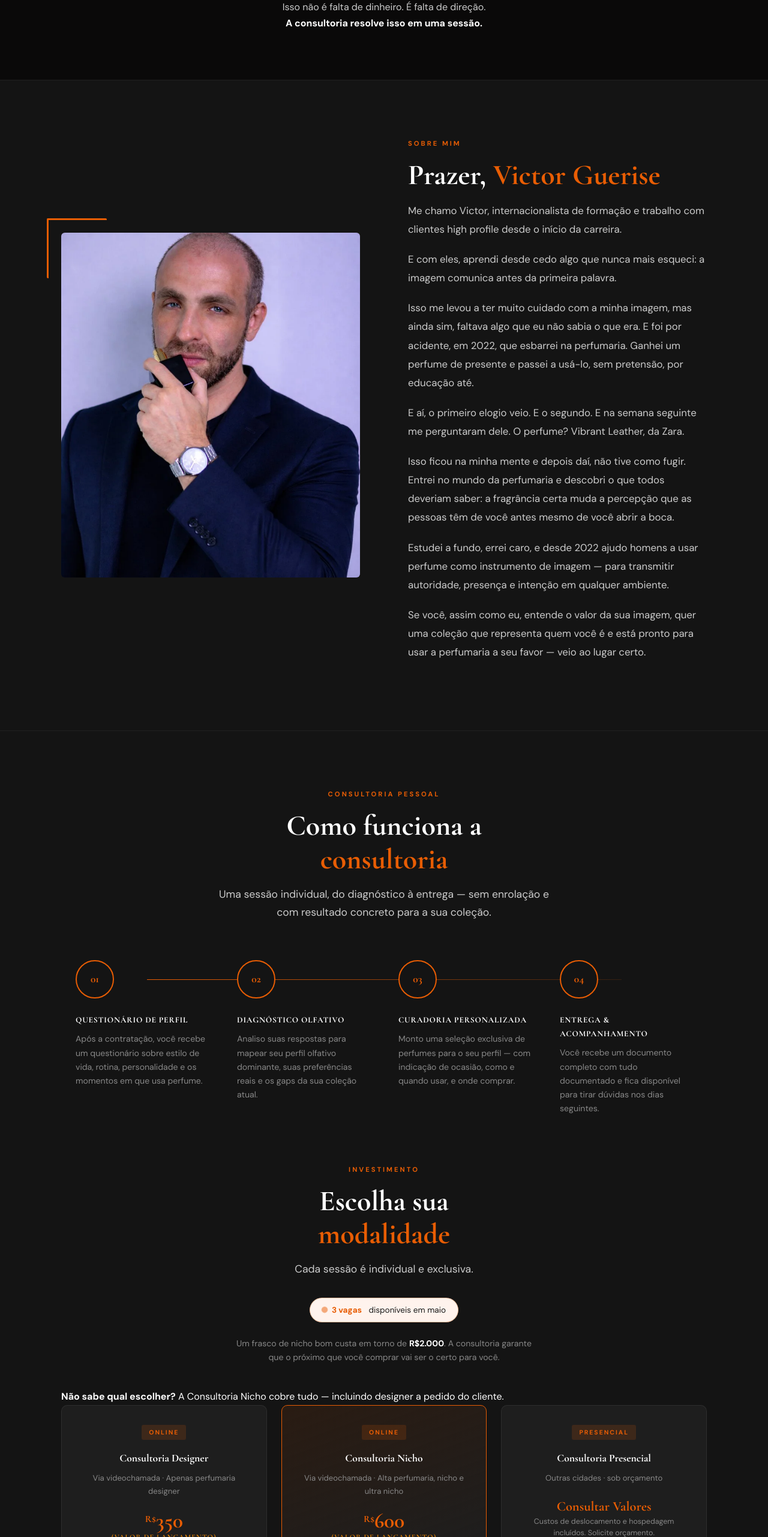
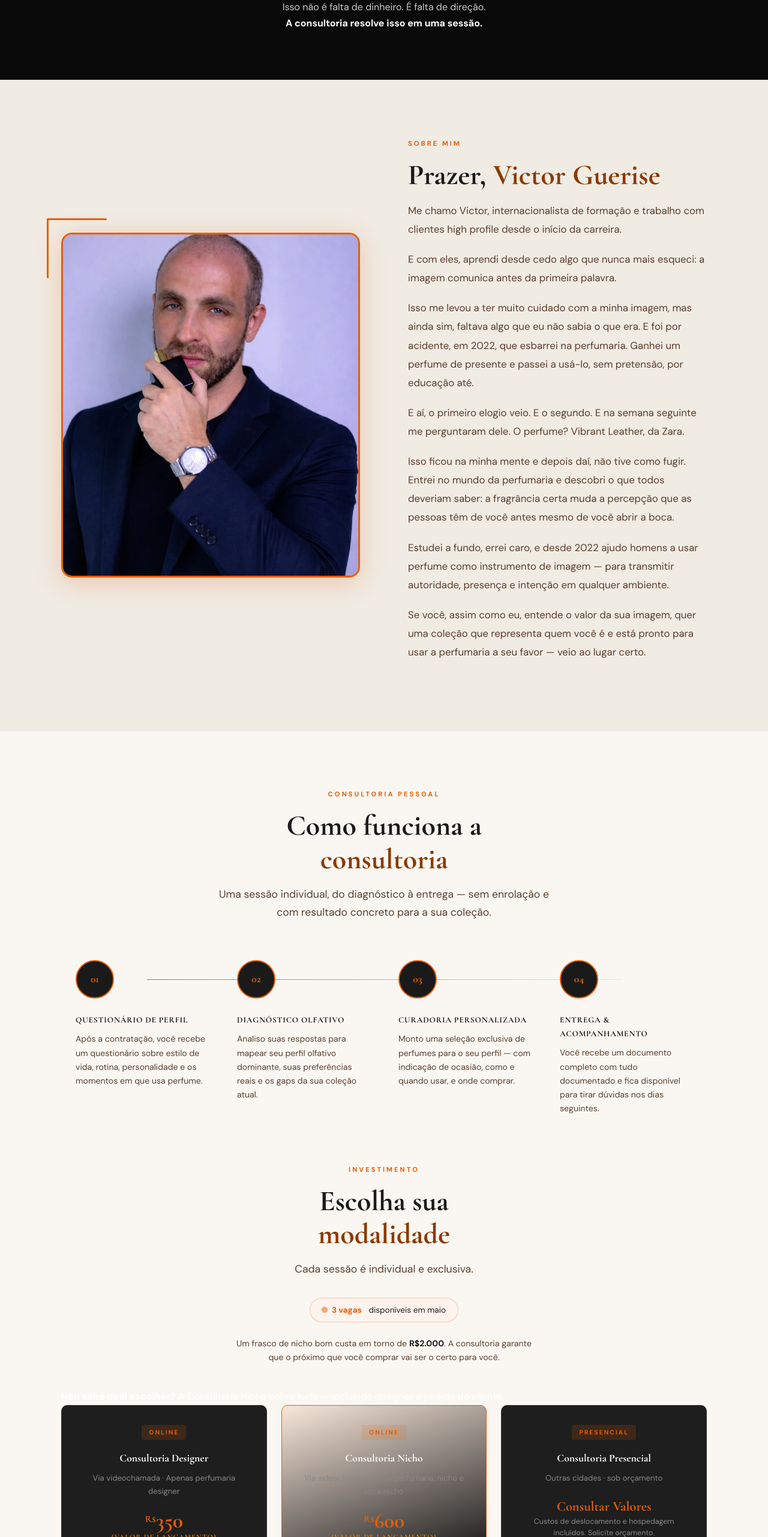
Before and after one commit to vguerise/vguerise, a plain HTML site: page index.html in a window 1280 px wide. Shown: the part 1457-4020 px from the top of the page at 60% size. Drawn offline with nearby package versions, Linux system fonts and the light colour scheme; a web font is replaced by a local one.

Commit message:
Adiciona quebras de cor cream e off-white nas secoes de bio e preco

```diff
--- a/index.html
+++ b/index.html
@@ -1,4 +1,4 @@
-﻿﻿<!DOCTYPE html>
+﻿﻿﻿<!DOCTYPE html>
 <html lang="pt-BR">
 <head>
     <meta charset="UTF-8">
@@ -901,6 +901,30 @@
         }
 
         @keyframes pulse { 0%,100%{opacity:1;transform:scale(1)} 50%{opacity:0.5;transform:scale(1.3)} }
+
+        /* ── LIGHT BREAKS ──────────────────────────────────────── */
+        #sobre { background: #F0EBE3 !important; border-top-color: rgba(0,0,0,0.05) !important; }
+        #sobre .section-title { color: #1A1A1A !important; }
+        #sobre .section-title em { color: #8B3A00 !important; }
+        #sobre .section-subtitle { color: #5A3E2B !important; }
+        .sobre-text { color: #5A3E2B !important; }
+        .sobre-text strong { color: #1A1A1A !important; }
+        .sobre-img { border-radius: 18px !important; border: 3px solid #E85D04 !important; box-shadow: 0 8px 40px rgba(232,93,4,0.25) !important; }
+        .sobre-img-placeholder { background: rgba(255,255,255,0.7) !important; color: #5A3E2B !important; }
+        .pillar { background: rgba(255,255,255,0.8) !important; border-color: rgba(0,0,0,0.08) !important; }
+        .pillar-title { color: #1A1A1A !important; }
+        .pillar-desc { color: #5A3E2B !important; }
+
+        #consultoria { background: #FAF7F3 !important; border-color: rgba(0,0,0,0.05) !important; }
+        #consultoria .section-title { color: #1A1A1A !important; }
+        #consultoria .section-title em { color: #8B3A00 !important; }
+        #consultoria .section-subtitle { color: #5A3E2B !important; }
+        .passo-num { background: #1A1A1A !important; }
+        .passo-title { color: #1A1A1A !important; }
+        .passo-desc { color: #5A3E2B !important; }
+        .precos-titulo { color: #8B3A00 !important; }
+        .preco-ancora { color: #5A3E2B !important; }
+        .preco-ancora strong { color: #1A1A1A !important; }
         </style>
     <!-- Google Tag Manager -->
     <script>(function(w,d,s,l,i){w[l]=w[l]||[];w[l].push({'gtm.start':
```
